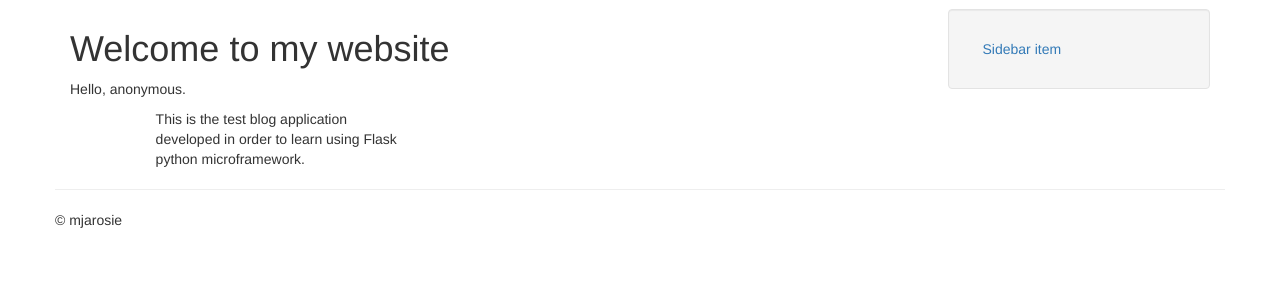
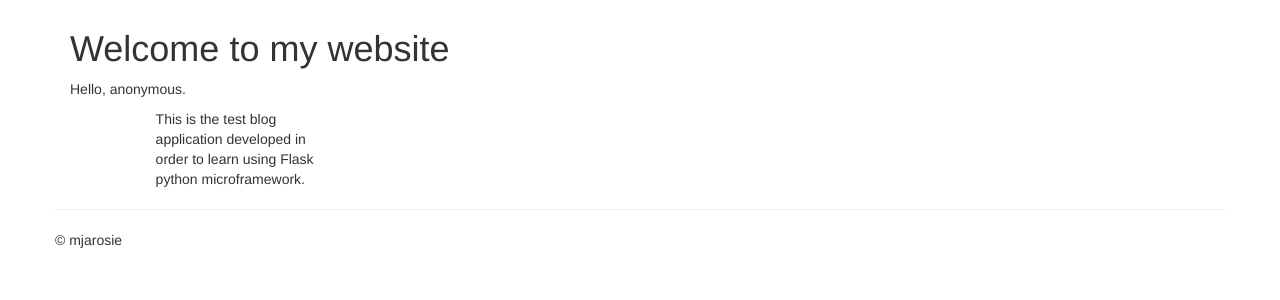
Before and after one commit to mjarosie/flask_blog, a Flask app: page / in a window 1280 px wide. Shown: the part 51-351 px from the top of the page. Run offline with Flask 2, Linux system fonts and the light colour scheme; some libraries are stand-ins or nearby versions.

Commit message:
Changed the base template - it doesn't show the sidebar anymore. Changed intendation style in homepage.html

```diff
--- a/templates/base.html
+++ b/templates/base.html
@@ -46,9 +46,6 @@
             </div>
             <div class="col-md-3">
                 {% block sidebar %}
-                <ul class="well nav nav-stacked">
-                    <li><a href="#">Sidebar item</a></li>
-                </ul>
                 {% endblock %}
             </div>
         </div>
--- a/templates/homepage.html
+++ b/templates/homepage.html
@@ -4,6 +4,5 @@
 
 {% block content %}
     <p>Hello, {{ name|default('anonymous', True) }}.</p>
-    <div class="col-md-1"></div>
-    <div class="col-md-4">This is the test blog application developed in order to learn using Flask python microframework.</div>
+    <div class="col-md-offset-1 col-sm-3">This is the test blog application developed in order to learn using Flask python microframework.</div>
 {% endblock %}
```
